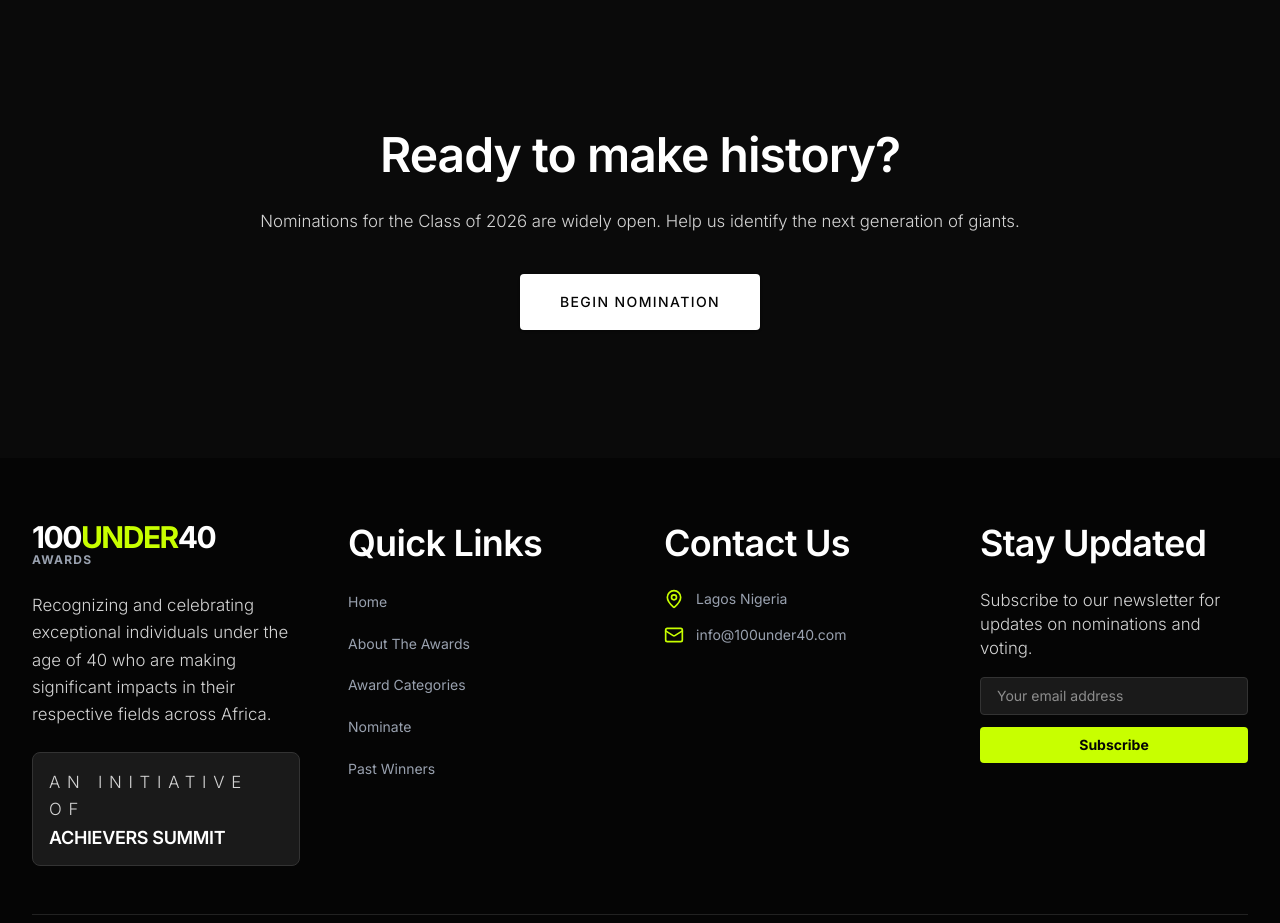
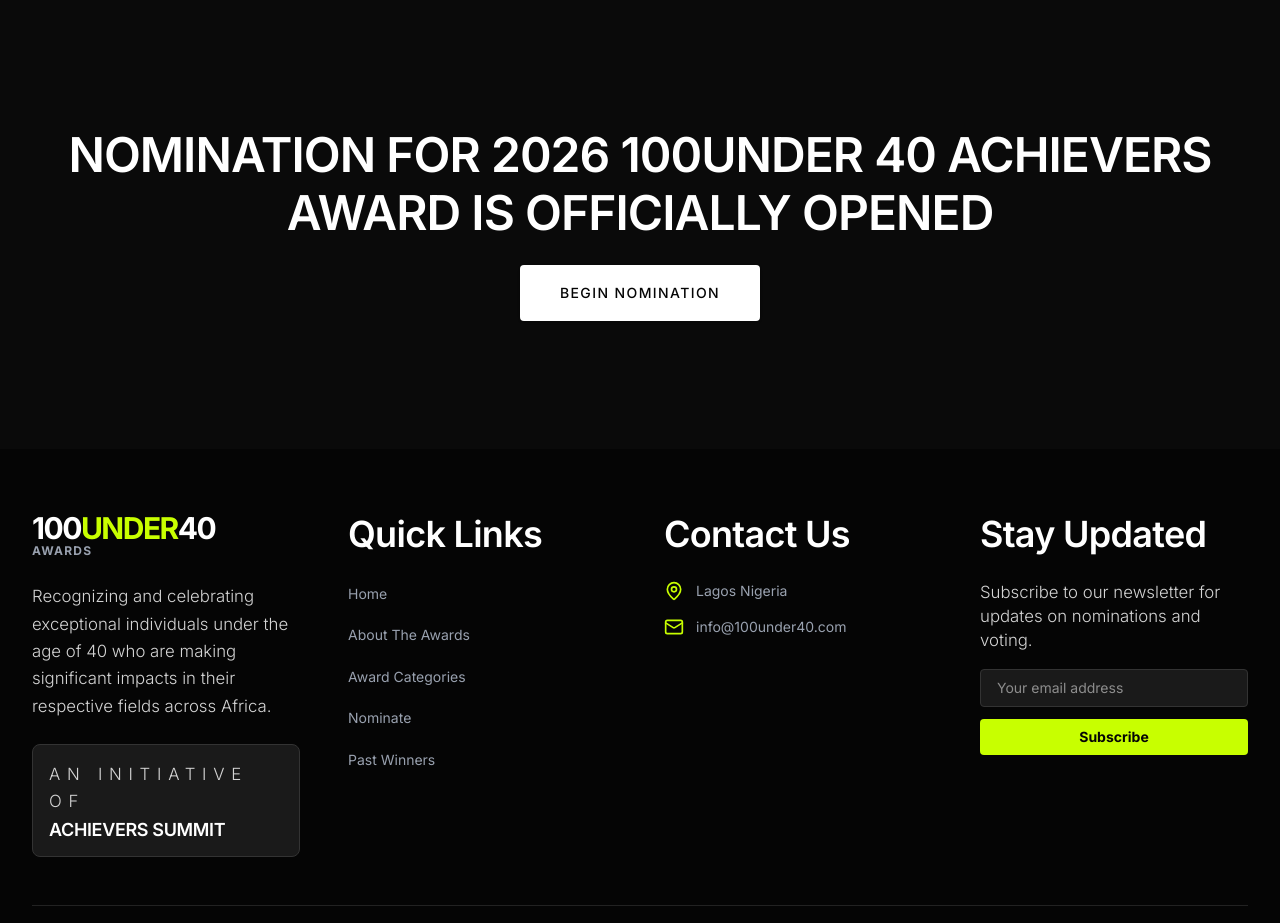
Before and after one commit to muwagunprecious/100under40, a Next.js app: page / in a window 1280 px wide. Shown: the part 3200-4123 px from the top of the page. Built offline with nearby package versions, Linux system fonts and the light colour scheme.

Commit message:
feat: update landing page CTA to official announcement

```diff
--- a/app/page.tsx
+++ b/app/page.tsx
@@ -156,10 +156,10 @@
       {/* ================= CTA ================= */}
       <section className="py-32 bg-[#0A0A0A] border-t border-white/5 text-center">
         <div className="container mx-auto px-4 max-w-3xl">
-          <h2 className="text-4xl text-white mb-6 font-semibold">Ready to make history?</h2>
-          <p className="text-[#888] text-lg font-light mb-10">
-            Nominations for the Class of 2026 are widely open. Help us identify the next generation of giants.
-          </p>
+          <h2 className="text-4xl text-white mb-6 font-black uppercase tracking-tighter">
+            NOMINATION FOR 2026 100UNDER 40 ACHIEVERS AWARD IS OFFICIALLY OPENED
+          </h2>
+
           <Link href="/nominate">
             <Button size="lg" className="px-10 py-4 uppercase tracking-widest rounded-sm bg-white text-black hover:bg-[var(--primary)] border-none">
               Begin Nomination
```
